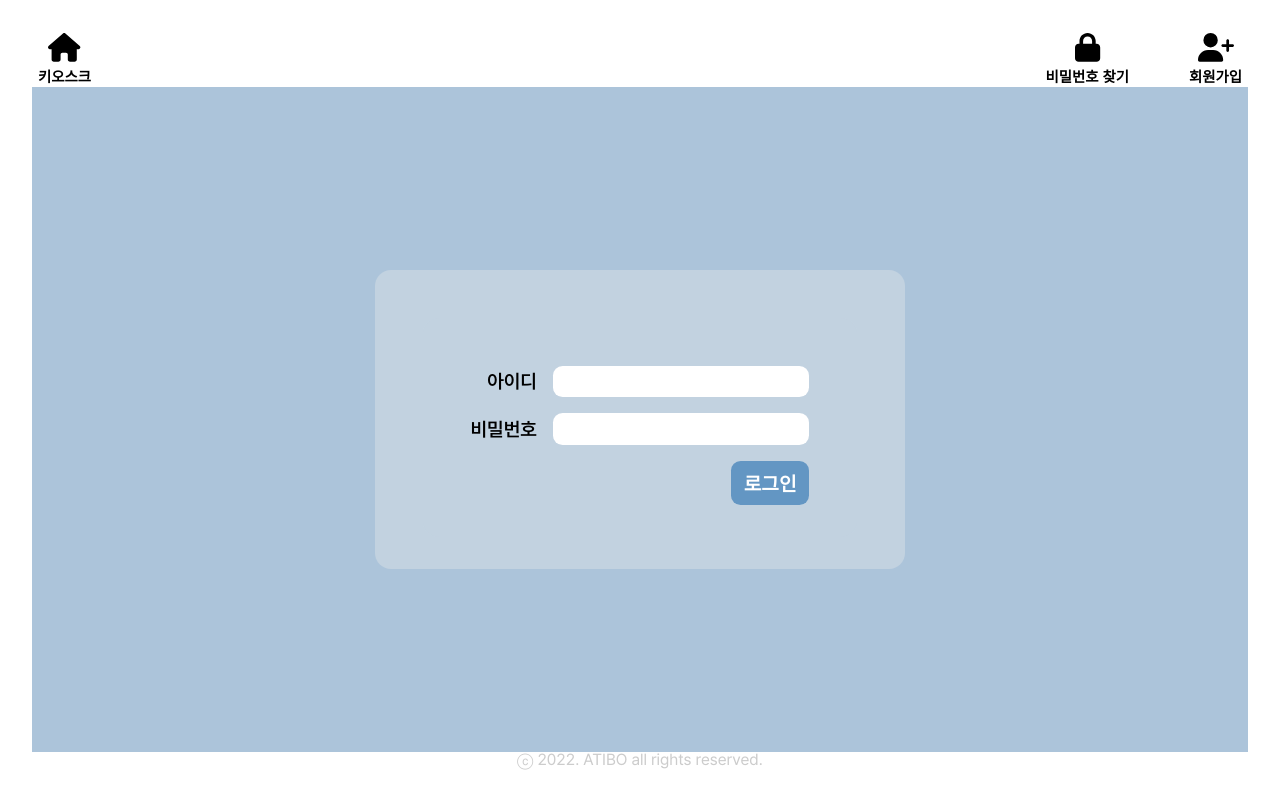
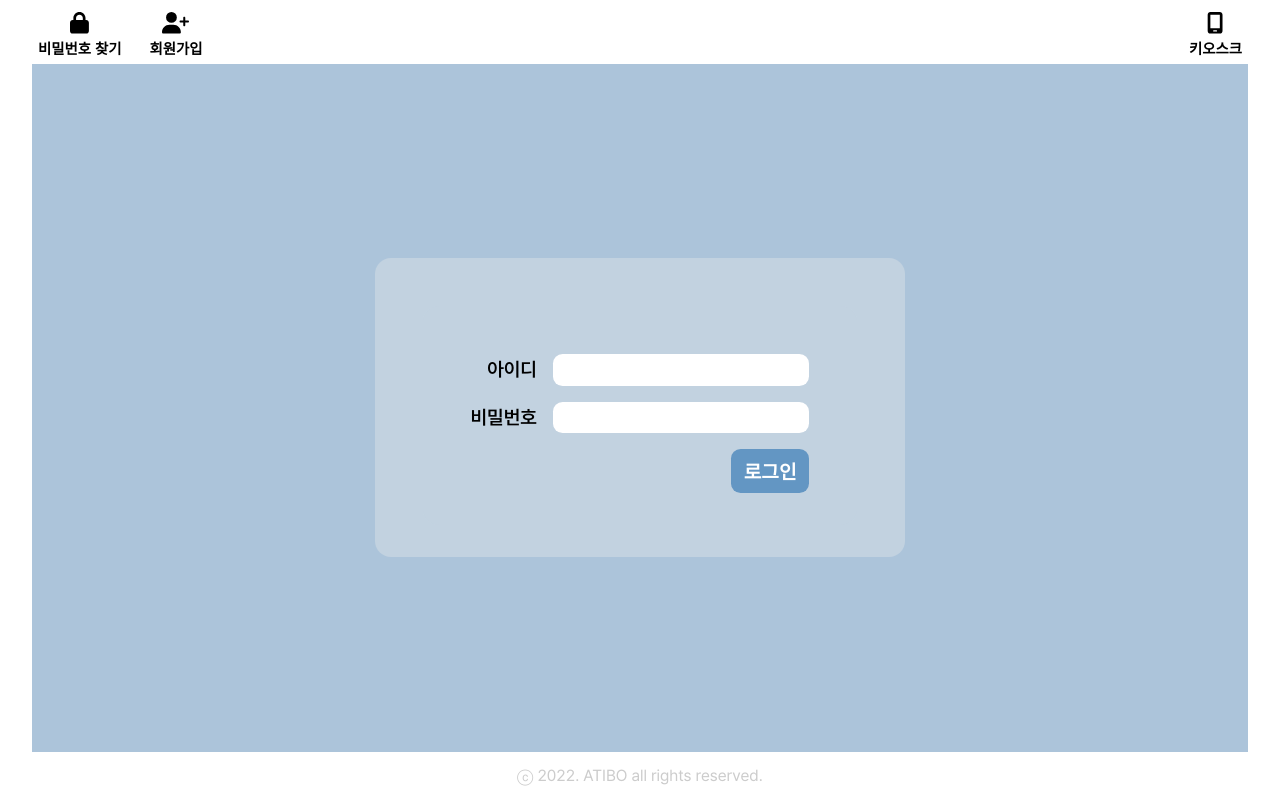
Before and after one commit to student-inbody-kiosk/ATIBO, a Vue app in the folder frontend/: page /admin in a window 1280 px wide. Built offline with nearby package versions, Linux system fonts and the light colour scheme; no server answers.

Commit message:
FE:fix: apply the second QA list

```diff
--- a/frontend/src/components/admin/AdmHeader.vue
+++ b/frontend/src/components/admin/AdmHeader.vue
@@ -26,28 +26,28 @@ const handleModalClose = function closeModal() {
             class="admin-header__icon"
             text="메인 화면"
             @click="$router.push({ name: 'admin-main' })">
-            <font-awesome-icon icon="house" size="2x" />
+            <font-awesome-icon icon="house" size="xl" />
         </VIconButton>
         <div class="admin-header__buttons">
             <VIconButton
                 class="admin-header__icon"
                 text="이메일 변경"
                 @click="isEmailModalOpen = true">
-                <font-awesome-icon icon="envelope" size="2x" />
+                <font-awesome-icon icon="envelope" size="xl" />
             </VIconButton>
 
             <VIconButton
                 class="admin-header__icon"
                 text="비밀번호 변경"
                 @click="isPasswordModalOpen = true">
-                <font-awesome-icon icon="lock" size="2x" />
+                <font-awesome-icon icon="lock" size="xl" />
             </VIconButton>
 
             <VIconButton
                 class="admin-header__icon"
                 text="로그아웃"
                 @click="logout">
-                <font-awesome-icon icon="user" size="2x" />
+                <font-awesome-icon icon="user" size="xl" />
             </VIconButton>
         </div>
     </div>
--- a/frontend/src/constants/regexes.ts
+++ b/frontend/src/constants/regexes.ts
@@ -63,7 +63,7 @@ const inbodyRegexes = {
         condition: '키를 정확히 입력해주세요',
     },
     age: {
-        reg: /^[1-9][0-9]*$/,
+        reg: /^(?:[1-9]|[1-9][0-9]|1[0-1][0-9]|12[0-7])$/,
         condition: '나이는 1~127 사이의 숫자로 입력해주세요',
     },
     totalBodyWater: {
--- a/frontend/src/layouts/AdmLayout.vue
+++ b/frontend/src/layouts/AdmLayout.vue
@@ -2,7 +2,7 @@
 
 <template>
     <div class="admin-container">
-        <header>
+        <header class="admin-container__header">
             <slot name="admin-header"></slot>
         </header>
 
@@ -26,13 +26,30 @@ body {
     grid-template-rows: auto minmax(0, 1fr) auto;
     justify-content: center;
     height: 100vh;
-    padding: 2rem;
+    margin: 0 2rem;
     background-color: $white;
+}
+
+.admin-container ::-webkit-scrollbar {
+    width: 12px;
+    height: 12px;
+}
+
+.admin-container ::-webkit-scrollbar-thumb {
+    background: $admin-primary;
+    border-radius: 10px;
+}
+
+.admin-container ::-webkit-scrollbar-track {
+    background: transparent;
+}
+
+.admin-container__header {
+    padding: 0.7rem 0 0.3rem;
 }
 
 .admin-container__main {
     display: flex;
-    // align-items: center;
     justify-content: center;
     padding: 2rem;
     background-color: $admin-secondary;
@@ -40,5 +57,6 @@ body {
 .admin-container__footer {
     text-align: center;
     color: $gray;
+    padding: 1rem;
 }
 </style>
--- a/frontend/src/views/admin/AdmInbodyDetailView.vue
+++ b/frontend/src/views/admin/AdmInbodyDetailView.vue
@@ -95,11 +95,11 @@ const handleDeleteClick = function deleteInbodyData() {
 <style lang="scss" scoped>
 .admin-inbody-detail {
     width: 100%;
+    min-width: 800px;
     height: 100%;
     display: grid;
     grid-template-columns: 1fr;
     grid-template-rows: auto auto minmax(0, 1fr);
-    // grid-template-rows: repeat(5, auto);
 }
 
 .admin-inbody-detail__buttons {
--- a/frontend/src/views/admin/AdmView.vue
+++ b/frontend/src/views/admin/AdmView.vue
@@ -38,23 +38,23 @@ const handleCloseModal = function closeModal() {
     <AdmLayout>
         <template #admin-header>
             <div v-if="isIndexPage" class="admin-index-header">
-                <VIconButton
-                    text="키오스크"
-                    @click="$router.push({ name: 'kiosk-index' })">
-                    <font-awesome-icon icon="house" size="2x" />
-                </VIconButton>
                 <div class="admin-index-header__right-buttons">
                     <VIconButton
                         text="비밀번호 찾기"
                         @click="isPwResetModalOpen = true">
-                        <font-awesome-icon icon="lock" size="2x" />
+                        <font-awesome-icon icon="lock" size="xl" />
                     </VIconButton>
                     <VIconButton
                         text="회원가입"
                         @click="isSignupModalOpen = true">
-                        <font-awesome-icon icon="user-plus" size="2x" />
+                        <font-awesome-icon icon="user-plus" size="xl" />
                     </VIconButton>
                 </div>
+                <VIconButton
+                    text="키오스크"
+                    @click="$router.push({ name: 'kiosk-index' })">
+                    <font-awesome-icon icon="mobile-screen" size="xl" />
+                </VIconButton>
             </div>
             <AdmHeader v-else />
         </template>
@@ -84,6 +84,6 @@ const handleCloseModal = function closeModal() {
 .admin-index-header__right-buttons {
     display: flex;
     align-items: center;
-    gap: 3rem;
+    gap: 1rem;
 }
 </style>
```
Also changed, not shown: frontend/src/main.ts (+6 -4 lines).
